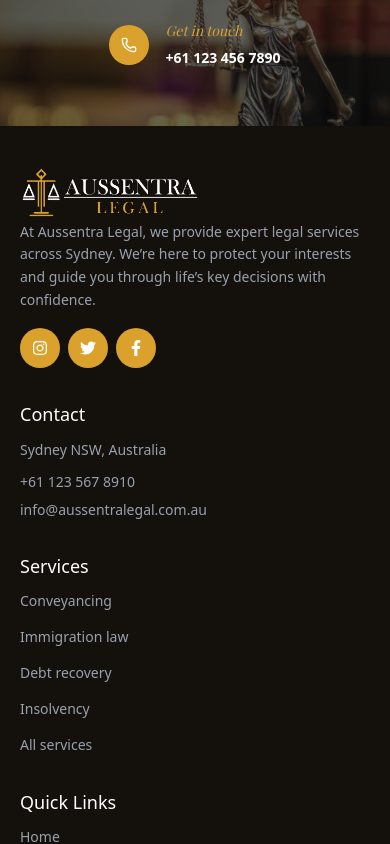
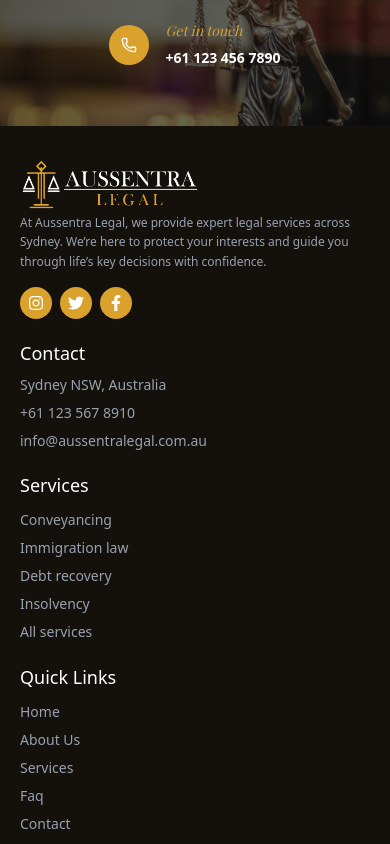
Before and after one commit to jewel-rana-ausasia/aussentra-legal, a Next.js app: page / in a window 390 px wide. Shown: the part 3580-4424 px from the top of the page. Built offline with nearby package versions, Linux system fonts and the light colour scheme; no server answers; the database is empty.

Commit message:
Update the mobile responsive for landing page footer

```diff
--- a/components/Footer.tsx
+++ b/components/Footer.tsx
@@ -113,8 +113,8 @@ export default function Footer() {
       {/* Footer */}
       <footer className="bg-[#14100c] text-white px-5 lg:px-0">
         {/* Top */}
-        <div className="max-w-7xl mx-auto py-10 lg:py-20 pb-5">
-          <div className="grid grid-cols-1 md:grid-cols-4 gap-8">
+        <div className="max-w-7xl mx-auto py-8 lg:py-20 pb-5">
+          <div className="grid grid-cols-1 lg:grid-cols-4 gap-5 lg:gap-8">
             {/* Logo + Description + Social */}
             <div className="space-y-4">
               <Link href="/" className="mb-5">
@@ -125,24 +125,24 @@ export default function Footer() {
                   height={80}
                 />
               </Link>
-              <p className="text-gray-400 text-sm lg:text-base leading-relaxed">
+              <p className="text-gray-400 text-xs md:text-sm lg:text-base leading-relaxed">
                 At Aussentra Legal, we provide expert legal services across
                 Sydney. We’re here to protect your interests and guide you
                 through life’s key decisions with confidence.
               </p>
               <div className="social-icons mt-4">
                 <ul className="flex space-x-2">
-                  <li className="w-10 h-10 flex items-center justify-center bg-primary rounded-full hover:translate-y-[-3px] transition-transform">
+                  <li className="w-8 h-8 lg:w-10 lg:h-10 flex items-center justify-center bg-primary rounded-full hover:translate-y-[-3px] transition-transform">
                     <a href="#">
                       <FaInstagram />
                     </a>
                   </li>
-                  <li className="w-10 h-10 flex items-center justify-center bg-primary rounded-full hover:translate-y-[-3px] transition-transform">
+                  <li className="w-8 h-8 lg:w-10 lg:h-10 flex items-center justify-center bg-primary rounded-full hover:translate-y-[-3px] transition-transform">
                     <a href="#">
                       <FaTwitter />
                     </a>
                   </li>
-                  <li className="w-10 h-10 flex items-center justify-center bg-primary rounded-full hover:translate-y-[-3px] transition-transform">
+                  <li className="w-8 h-8 lg:w-10 lg:h-10 flex items-center justify-center bg-primary rounded-full hover:translate-y-[-3px] transition-transform">
                     <a href="#">
                       <FaFacebookF />
                     </a>
@@ -154,7 +154,7 @@ export default function Footer() {
             {/* Contact */}
             <div className="space-y-2">
               <h3 className="text-lg lg:text-2xl mb-2">Contact</h3>
-              <p className="text-gray-400 text-sm lg:text-base leading-loose">
+              <p className="text-gray-400 text-sm lg:text-base lg:leading-loose">
                 Sydney NSW, Australia
               </p>
               <div className="phone text-gray-400 text-sm lg:text-lg">
@@ -170,7 +170,7 @@ export default function Footer() {
             {/* Services Column */}
             <div>
               <h3 className="text-lg lg:text-2xl mb-2">Services</h3>
-              <ul className="space-y-3">
+              <ul className="space-y-1 lg:space-y-3">
                 {services.map((service, index) => (
                   <li key={index}>
                     <Link
@@ -186,7 +186,7 @@ export default function Footer() {
 
             <div>
               <h3 className="text-lg lg:text-2xl mb-2">Quick Links</h3>
-              <ul className="space-y-3">
+              <ul className="space-y-1 lg:space-y-3">
                 {quickLinks.map((label, index) => (
                   <li key={index}>
                     <Link
```
